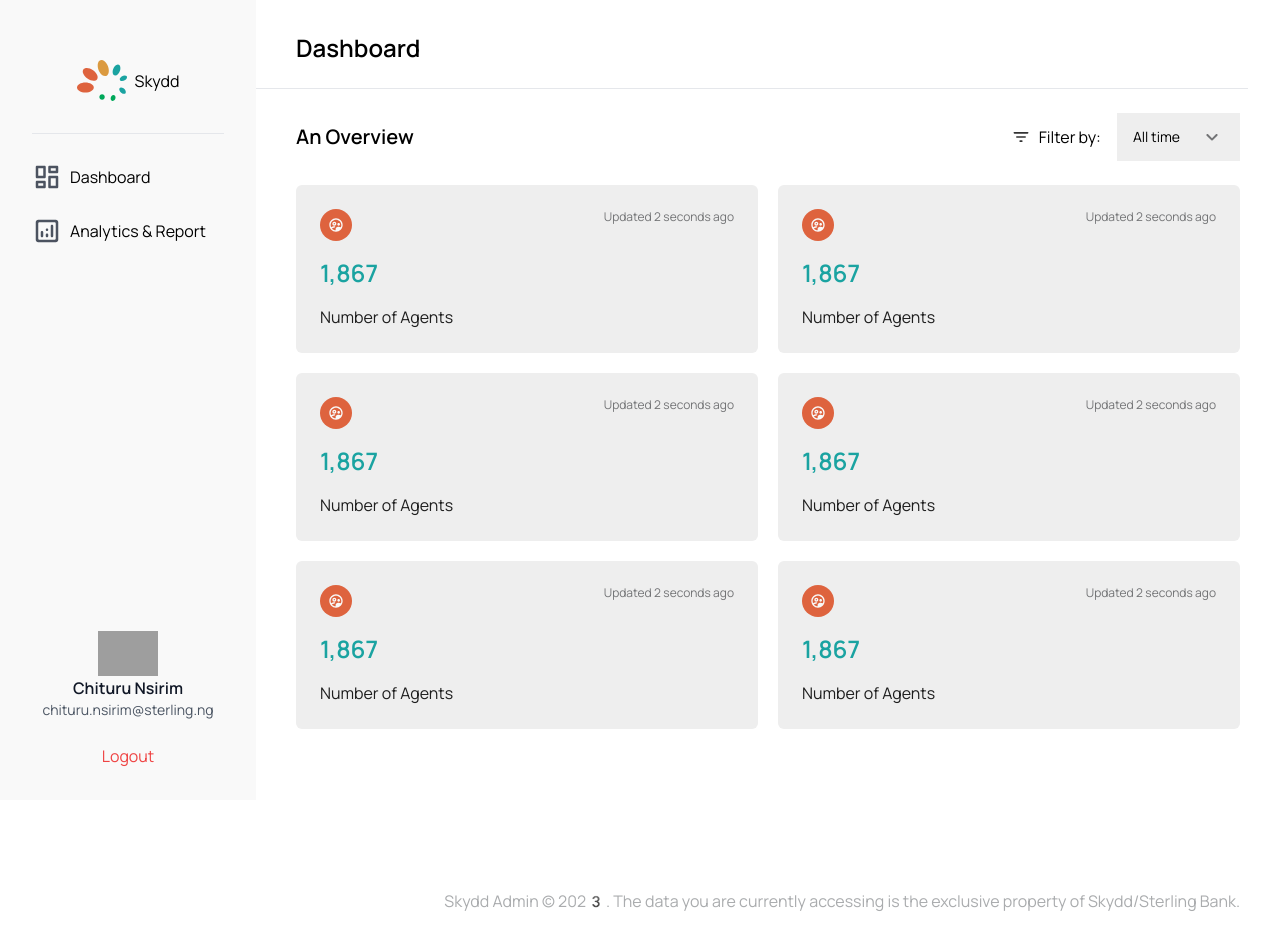
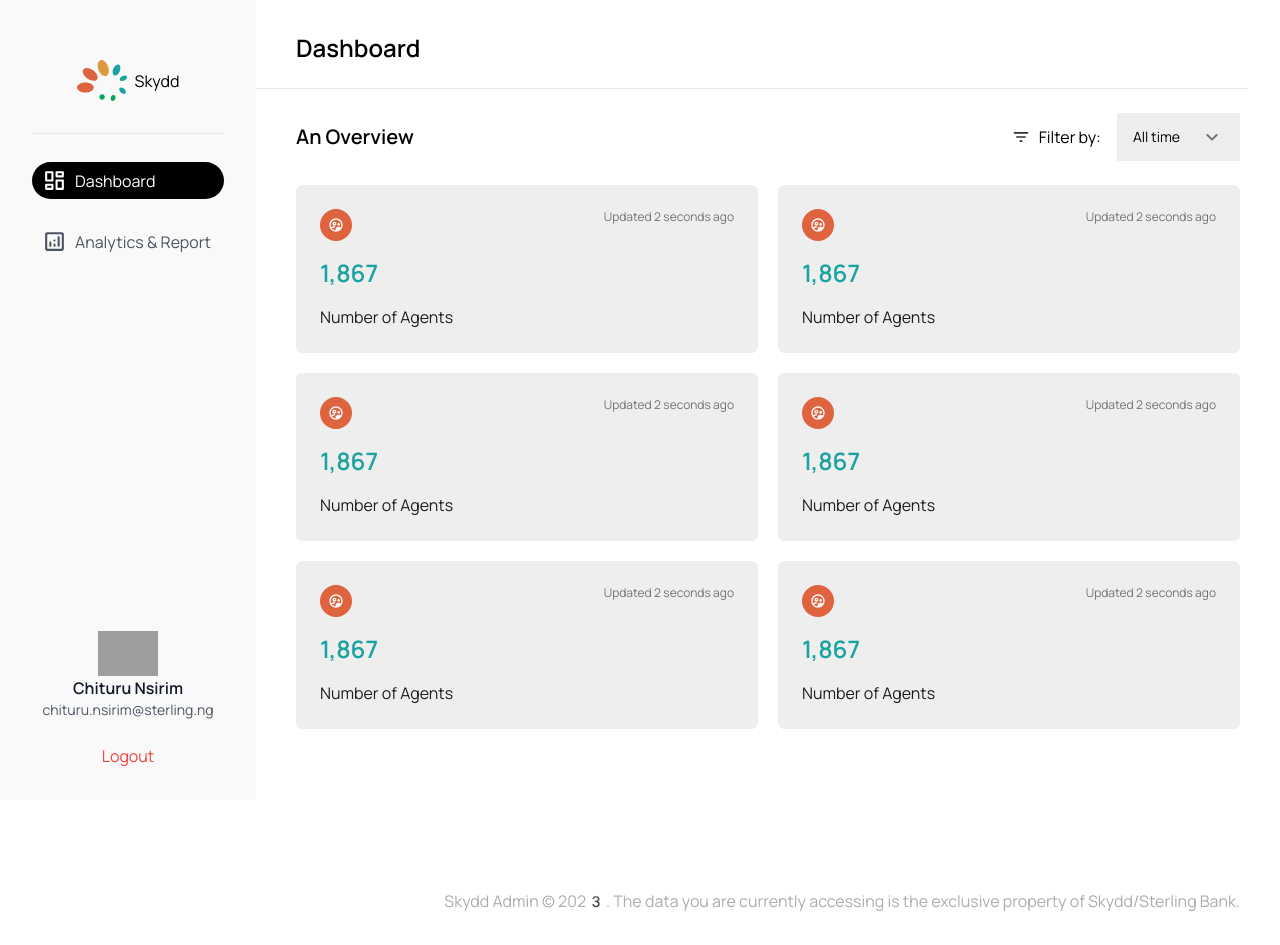
Before and after one commit to Qoosim/health-insured-upgrade, a Next.js app: page /dashboard in a window 1280 px wide. Built offline with nearby package versions, Linux system fonts and the light colour scheme; grey boxes are pictures that could not be loaded.

Commit message:
Add background to the panel items on the sidebar

```diff
--- a/src/components/Dashboard.js
+++ b/src/components/Dashboard.js
@@ -14,10 +14,8 @@ import HamburgerIcon from '../../public/assets/hamburger_icon.png';
 const Dashboard = () => {
   const [selected, setSelected] = useState(undefined);
   const [open, setOpen] = useState(false);
-  const [isActive, setIsActive] = useState(false)
+
   const [isMenuOpen, setIsMenuOpen] = useState(false)
-
-  const activeItemStyle = isActive ? "text-custom-white" : "text-custom-left-panel";
 
   const item = selected ? (
     <SelectedItem selected={selected} />
@@ -39,7 +37,6 @@ const Dashboard = () => {
               height={40}
               alt='Close Icon'
               className='sm:hidden absolute top-7 right-6 text-slate-300 z-50'
-              // onClick={toggleMenu}
             />
           ) : (
             <Image
@@ -48,7 +45,6 @@ const Dashboard = () => {
               height={30}
               alt='Hamburger Icon'
               className='sm:hidden absolute top-7 right-6'
-              // onClick={toggleMenu}
             />
           )}
         </div>
--- a/src/components/Header.js
+++ /dev/null
@@ -1,9 +0,0 @@
-import React from 'react'
-
-const Header = () => {
-  return (
-    <div>Header</div>
-  )
-}
-
-export default Header
--- a/src/components/Sidebar.js
+++ b/src/components/Sidebar.js
@@ -1,22 +1,36 @@
 'use client'
 
+import { panels } from '@/data/data'
 import { Manrope } from 'next/font/google'
 import Image from 'next/image'
 import Link from 'next/link'
-import AnalyticsNotActive from '../../public/assets/analytics-not-active.svg'
-import DashboardNotActive from '../../public/assets/dashboard-not-active.svg'
+import { useState } from 'react'
 import LoginUser from '../../public/assets/login-user.svg'
 import Logo from '../../public/assets/skydd-logo.svg'
 
 const manrope = Manrope({ subsets: ['latin'] })
 
 const Sidebar = ({ children }) => {
+  const [isActive, setIsActive] = useState(false)
+  const [activeIndex, setActiveIndex] = useState(0)
+  const [index, setIndex] = useState(0)
+
+  const setActivePanel = (panelIndex) => {
+    setActiveIndex(panelIndex);
+    setIsActive(true);
+  };
+
+  const activePanelStyle = (panelIndex) =>
+    panelIndex === activeIndex ? 'text-white bg-[#000]' : 'text-gray-600 bg-transparent';
+
+  const activeIconStyle = (panelIndex) =>
+    panelIndex === activeIndex ? 'bg-[#000] text-white' : 'bg-transparent';
+
   return (
     <section className={`flex ${manrope.className}`}>
       <div className='fixed hidden sm:block w-64 h-full p-8 bg-[#F9F9F9]'>
         <div className='flex flex-col justify-between h-full'>
           <div>
-
             <Link href="/" className='flex justify-center items-center gap-2 my-7 border-b pb-8'>
               <Image
                 src={Logo}
@@ -27,29 +41,23 @@ const Sidebar = ({ children }) => {
               <span>Skydd</span>
             </Link>
             <div className='flex flex-col gap-6'>
-              <Link href="/dashboard">
-                <div className="flex gap-2 items-center">
-                  <Image
-                    src={DashboardNotActive}
-                    width={30}
-                    height={30}
-                    alt='Dashboard Logo Link'
-                    className='text-[#4C5360] bg-transparent'
-                  />
-                  <span className='text-md'>Dashboard</span>
-                </div>
-              </Link>
-              <Link href="/analytics">
-                <div className="flex gap-2 items-center">
-                  <Image
-                    src={AnalyticsNotActive}
-                    width={30}
-                    height={30}
-                    alt='Analytics Logo Link'
-                  />
-                  <span className='text-md'>Analytics & Report</span>
-                </div>
-              </Link>
+              {panels?.map((panelItem, panelIndex) => (
+                <Link href={`/${panelItem.url}`} key={panelIndex}>
+                  <div
+                    className={`flex gap-2 items-center cursor-pointer py-1.5 px-2.5 rounded-full ${activePanelStyle(panelIndex)}`}
+                    onClick={() => setActivePanel(panelIndex)}
+                  >
+                    <Image
+                      src={panelIndex === activeIndex ? panelItem.iconActive : panelItem.iconNotActive}
+                      width={25}
+                      height={25}
+                      alt='Dashboard Logo Link'
+                      className={activeIconStyle(panelIndex)}
+                    />
+                    <span className='text-md'>{panelItem.text}</span>
+                  </div>
+                </Link>
+              ))}
             </div>
           </div>
           <div className="flex flex-col items-center gap-6">
--- a/src/data/data.js
+++ b/src/data/data.js
@@ -1,4 +1,8 @@
 import cardIcon from '../../public/assets/card-icon.svg';
+import AnalyticsNotActive from '../../public/assets/analytics-not-active.svg'
+import AnalyticsActive from '../../public/assets/analytics-active.svg'
+import DashboardNotActive from '../../public/assets/dashboard-not-active.svg'
+import DashboardActive from '../../public/assets/dashboard-active.svg'
 
 export const menuList = [
   {
@@ -301,3 +305,18 @@ export const tabTexts = [
   "Agency",
   "Payment"
 ]
+
+export const panels = [
+  {
+    url: "dashboard",
+    iconActive: DashboardActive,
+    iconNotActive: DashboardNotActive,
+    text: "Dashboard"
+  },
+  {
+    url: "analytics",
+    iconActive: AnalyticsActive,
+    iconNotActive: AnalyticsNotActive,
+    text: "Analytics & Report"
+  }
+]
```
